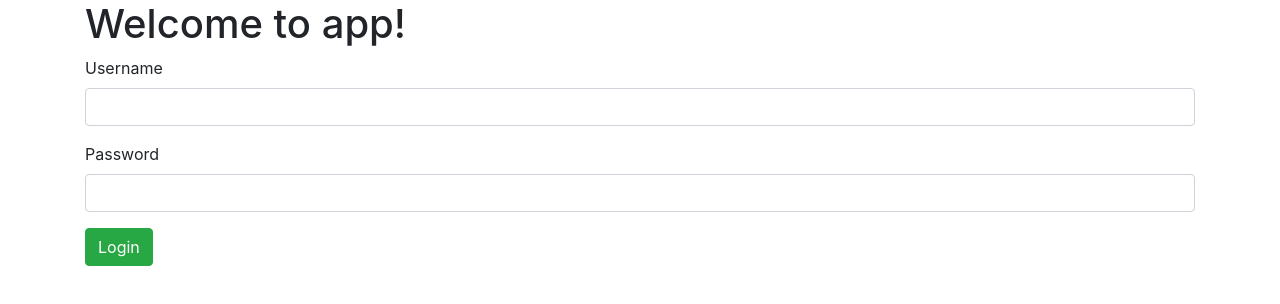
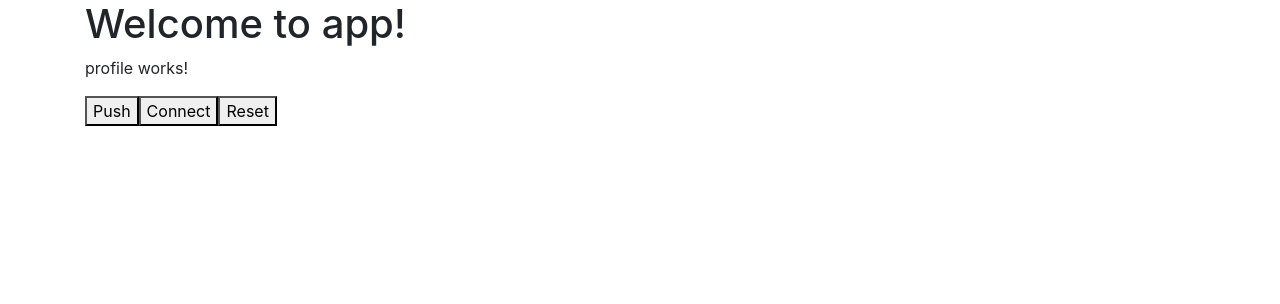
Before and after one commit to ev45ive/eduweb-angular-wzorce, an Angular app: page / in a window 1280 px wide. Shown: the top 304 px of the page. Built offline with nearby package versions, Linux system fonts and the light colour scheme.

Commit message:
Rxjs - multicast, publish, publishReplay, refCount, share, shareReplay

```diff
--- a/src/app/app.component.html
+++ b/src/app/app.component.html
@@ -4,7 +4,7 @@
       <h1>
         Welcome to {{ title }}!
       </h1>
-      <login></login>
+      <profile></profile>
     </div>
   </div>
 </div>
--- a/src/app/app.module.ts
+++ b/src/app/app.module.ts
@@ -5,6 +5,7 @@ import { NgModule } from '@angular/core';
 import { AppComponent } from './app.component';
 import { SearchModule } from './search/search.module';
 import { AuthModule } from './auth/auth.module';
+import { ProfileModule } from './profile/profile.module';
 
 
 @NgModule({
@@ -14,7 +15,8 @@ import { AuthModule } from './auth/auth.module';
   imports: [
     BrowserModule,
     SearchModule,
-    AuthModule
+    AuthModule,
+    ProfileModule
   ],
   providers: [],
   bootstrap: [AppComponent]
--- /dev/null
+++ b/src/app/profile/profile.component.ts
@@ -0,0 +1,100 @@
+import { Component, OnInit } from '@angular/core';
+import { HttpClient } from '@angular/common/http';
+import { multicast, share, shareReplay, publishBehavior, publish, publishLast, map, publishReplay, refCount, tap} from 'rxjs/operators'
+import { Subject } from 'rxjs/Subject';
+import { BehaviorSubject } from 'rxjs/BehaviorSubject';
+import { ReplaySubject } from 'rxjs/ReplaySubject';
+import { AsyncSubject } from 'rxjs/AsyncSubject';
+import { ConnectableObservable } from 'rxjs/observable/ConnectableObservable';
+import { Observable } from 'rxjs/Observable';
+import { timer } from 'rxjs/observable/timer';
+
+interface Profile {
+  id?: number;
+  name: string;
+}
+
+@Component({
+  selector: 'profile',
+  template: `
+    <p>
+      profile works!
+    </p>
+
+    <div *ngFor="let item of items">
+      {{item}}:
+      <span *ngIf="profile$ |async as profile">
+        <input type="text" [value]="profile.name"
+                          (change)="profile.name = $event.target.value">
+      </span>
+      <button (click)="items.splice(items.indexOf(item),1)">Remove</button>
+    </div>
+    <button (click)="addItem()">Push</button>
+    <button (click)="connect()">Connect</button>
+    <button (click)="reset()">Reset</button>
+  `,
+  styles: []
+})
+export class ProfileComponent implements OnInit {
+
+  constructor(private http: HttpClient) { }
+
+  profile$
+
+  items = []
+
+  second = false
+
+
+  connect() {
+    this.profile$.connect()
+  }
+  reset() {
+    this.ngOnInit()
+  }
+
+  addItem() {
+    this.items.push(this.items.length + 1)
+    this.items.push(this.items.length + 1)
+  }
+
+  //https://medium.com/front-end-hacking/being-rxjs-subjects-savvy-4aec5c8da99e
+  //https://medium.com/@_achou/rxswift-share-vs-replay-vs-sharereplay-bea99ac42168
+  //https://github.com/ReactiveX/RxJS/issues/73#issuecomment-121230335
+  ngOnInit() {
+    const s = new BehaviorSubject(null)
+
+
+
+    this.profile$ =
+      // timer(2000,1000)
+      this.http
+        .get<Profile>('http://localhost:3000/users/1')
+        .pipe(
+          tap(null,null,() => console.log('completed')),
+          // map(time => { let profile = {name: "" + time + + Date.now()}; return profile;}),
+          // publishLast()
+          // share()
+          // shareReplay(1),
+          // multicast(()=>{
+          //   // console.log('new subject')
+          //   return new BehaviorSubject<Profile>(null)
+          // }),
+          // publish(),
+          // publishBehavior(null),
+          // publishReplay(1),
+          publishLast(),
+          refCount(),
+        // Push, Push, Push, Connect
+        // multicast(()=>new ReplaySubject<Profile>(1)),
+        // multicast(s)
+      )
+    // console.log(s)
+
+
+    // setTimeout(()=>{
+    // (<ConnectableObservable<Profile>>this.profile$).connect()
+    // },2000)
+  }
+
+}
```
Also changed, not shown: src/app/profile/profile.module.ts (added, +14 -0 lines).
